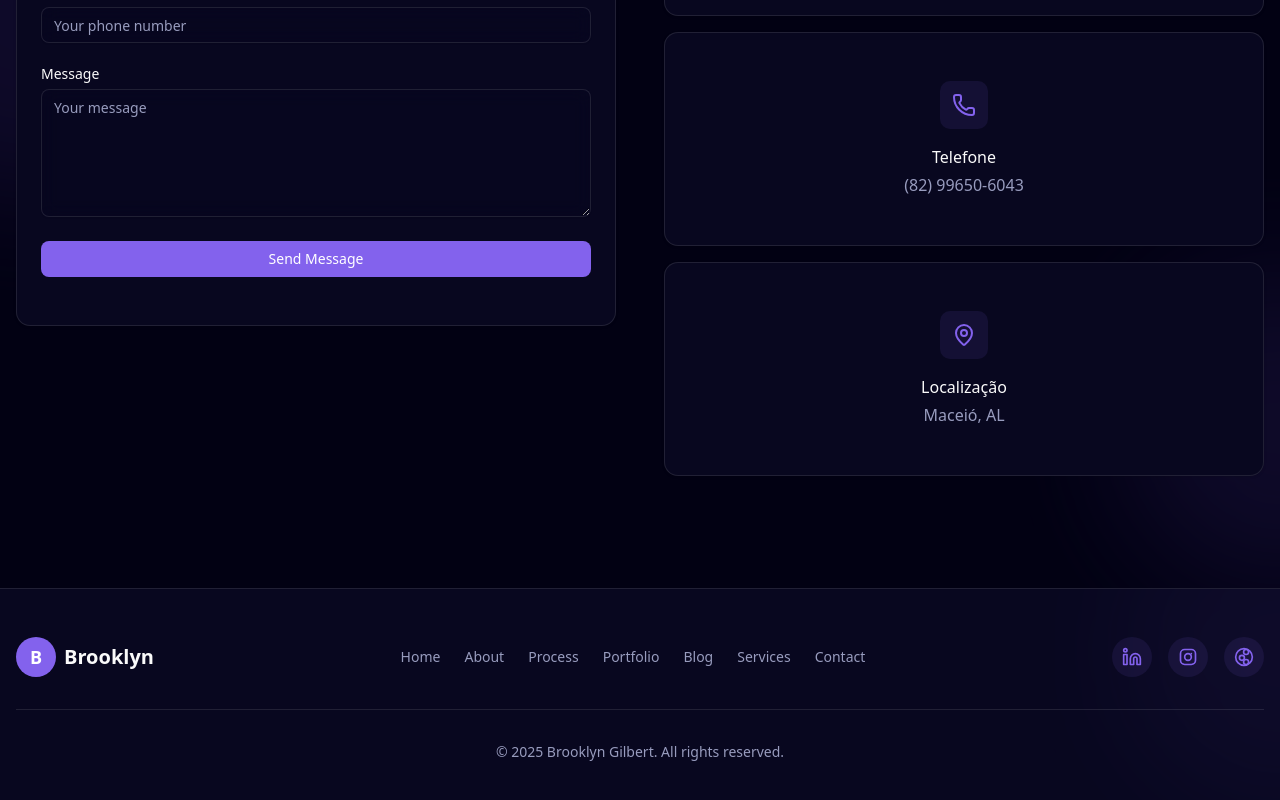
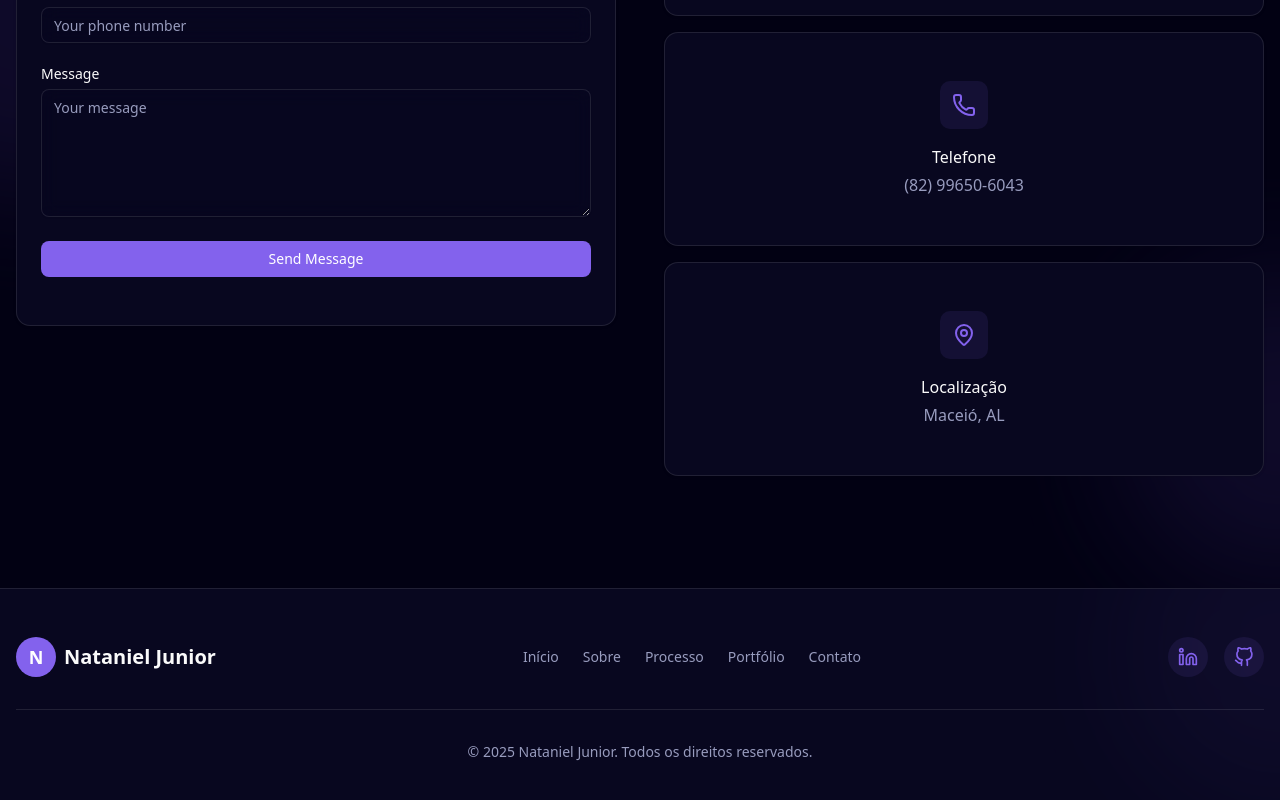
Before and after one commit to Nattanjunior/portfolio, a Next.js app: page / in a window 1280 px wide. Shown: the part 3622-4422 px from the top of the page. Built offline with nearby package versions, Linux system fonts and the light colour scheme.

Commit message:
feat: traduz e atualiza componente Footer para português

```diff
--- a/src/components/footer/footer.tsx
+++ b/src/components/footer/footer.tsx
@@ -1,13 +1,11 @@
 import Link from 'next/link';
 
 const navItems = [
-  { name: 'Home', href: '#home' },
-  { name: 'About', href: '#about' },
-  { name: 'Process', href: '#process' },
-  { name: 'Portfolio', href: '#portfolio' },
-  { name: 'Blog', href: '#blog' },
-  { name: 'Services', href: '#services' },
-  { name: 'Contact', href: '#contact' },
+  { name: 'Início', href: '#home' },
+  { name: 'Sobre', href: '#about' },
+  { name: 'Processo', href: '#process' },
+  { name: 'Portfólio', href: '#portfolio' },
+  { name: 'Contato', href: '#contact' },
 ];
 
 const socialLinks = [
@@ -17,22 +15,12 @@ const socialLinks = [
       <path d="M6 9H2V21H6V9Z" stroke="currentColor" strokeWidth="2" strokeLinecap="round" strokeLinejoin="round"/>
       <path d="M4 6C5.10457 6 6 5.10457 6 4C6 2.89543 5.10457 2 4 2C2.89543 2 2 2.89543 2 4C2 5.10457 2.89543 6 4 6Z" stroke="currentColor" strokeWidth="2" strokeLinecap="round" strokeLinejoin="round"/>
     </svg>
-  ), href: 'https://linkedin.com/in/brooklyn', label: 'LinkedIn' },
+  ), href: 'https://www.linkedin.com/in/nattanjunior', label: 'LinkedIn' },
   { icon: (
     <svg width="20" height="20" viewBox="0 0 24 24" fill="none" xmlns="http://www.w3.org/2000/svg">
-      <path d="M12 16C14.2091 16 16 14.2091 16 12C16 9.79086 14.2091 8 12 8C9.79086 8 8 9.79086 8 12C8 14.2091 9.79086 16 12 16Z" stroke="currentColor" strokeWidth="2" strokeLinecap="round" strokeLinejoin="round"/>
-      <path d="M16 8V8.01" stroke="currentColor" strokeWidth="2" strokeLinecap="round" strokeLinejoin="round"/>
-      <rect x="3" y="3" width="18" height="18" rx="5" stroke="currentColor" strokeWidth="2" strokeLinecap="round" strokeLinejoin="round"/>
+      <path d="M9 19c-5 1.5-5-2.5-7-3m14 6v-3.87a3.37 3.37 0 0 0-.94-2.61c3.14-.35 6.44-1.54 6.44-7A5.44 5.44 0 0 0 20 4.77 5.07 5.07 0 0 0 19.91 1S18.73.65 16 2.48a13.38 13.38 0 0 0-7 0C6.27.65 5.09 1 5.09 1A5.07 5.07 0 0 0 5 4.77a5.44 5.44 0 0 0-1.5 3.78c0 5.42 3.3 6.61 6.44 7A3.37 3.37 0 0 0 9 18.13V22" stroke="currentColor" strokeWidth="2" strokeLinecap="round" strokeLinejoin="round"/>
     </svg>
-  ), href: 'https://instagram.com/brooklyn', label: 'Instagram' },
-  { icon: (
-    <svg width="20" height="20" viewBox="0 0 24 24" fill="none" xmlns="http://www.w3.org/2000/svg">
-      <path d="M12 22C17.5228 22 22 17.5228 22 12C22 6.47715 17.5228 2 12 2C6.47715 2 2 6.47715 2 12C2 17.5228 6.47715 22 12 22Z" stroke="currentColor" strokeWidth="2" strokeLinecap="round" strokeLinejoin="round"/>
-      <path d="M9.5 16C11.0913 16 12.5 14.5913 12.5 13C12.5 11.4087 11.0913 10 9.5 10C7.90872 10 6.5 11.4087 6.5 13C6.5 14.5913 7.90872 16 9.5 16Z" stroke="currentColor" strokeWidth="2" strokeLinecap="round" strokeLinejoin="round"/>
-      <path d="M14.5 9C16.0913 9 17.5 7.59128 17.5 6C17.5 4.40872 16.0913 3 14.5 3C12.9087 3 11.5 4.40872 11.5 6C11.5 7.59128 12.9087 9 14.5 9Z" stroke="currentColor" strokeWidth="2" strokeLinecap="round" strokeLinejoin="round"/>
-      <path d="M14.5 21C16.0913 21 17.5 19.5913 17.5 18C17.5 16.4087 16.0913 15 14.5 15C12.9087 15 11.5 16.4087 11.5 18C11.5 19.5913 12.9087 21 14.5 21Z" stroke="currentColor" strokeWidth="2" strokeLinecap="round" strokeLinejoin="round"/>
-    </svg>
-  ), href: 'https://dribbble.com/brooklyn', label: 'Dribbble' },
+  ), href: 'https://github.com/Nattanjunior', label: 'GitHub' },
 ];
 
 export function Footer() {
@@ -48,9 +36,9 @@ export function Footer() {
           <div className="mb-6 md:mb-0">
             <Link href="#home" className="flex items-center">
               <div className="w-10 h-10 rounded-full bg-primary flex items-center justify-center text-white mr-2">
-                <span className="text-lg font-bold">B</span>
+                <span className="text-lg font-bold">N</span>
               </div>
-              <span className="text-xl font-bold">Brooklyn</span>
+              <span className="text-xl font-bold">Nataniel Junior</span>
             </Link>
           </div>
 
@@ -83,7 +71,7 @@ export function Footer() {
         </div>
 
         <div className="border-t border-white/10 pt-8 text-center text-sm text-muted-foreground">
-          <p>© {currentYear} Brooklyn Gilbert. All rights reserved.</p>
+          <p>© {currentYear} Nataniel Junior. Todos os direitos reservados.</p>
         </div>
       </div>
     </footer>
```
